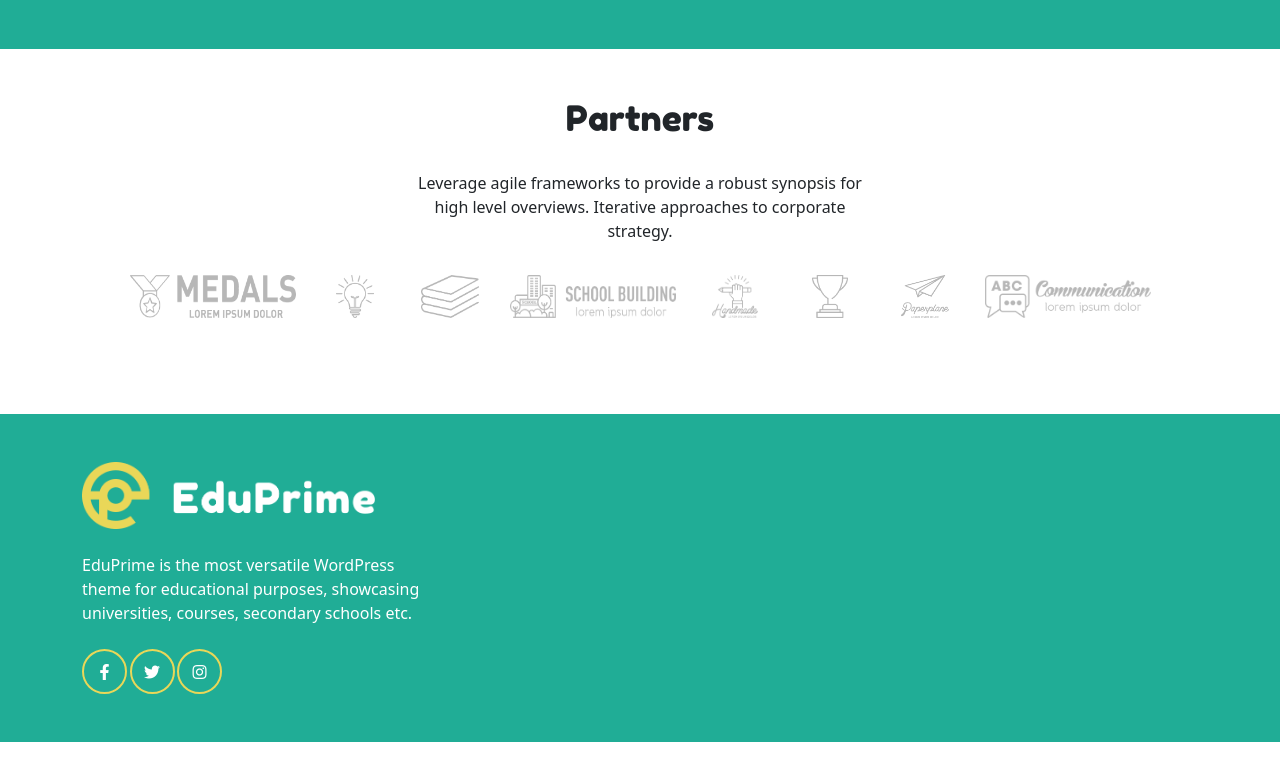
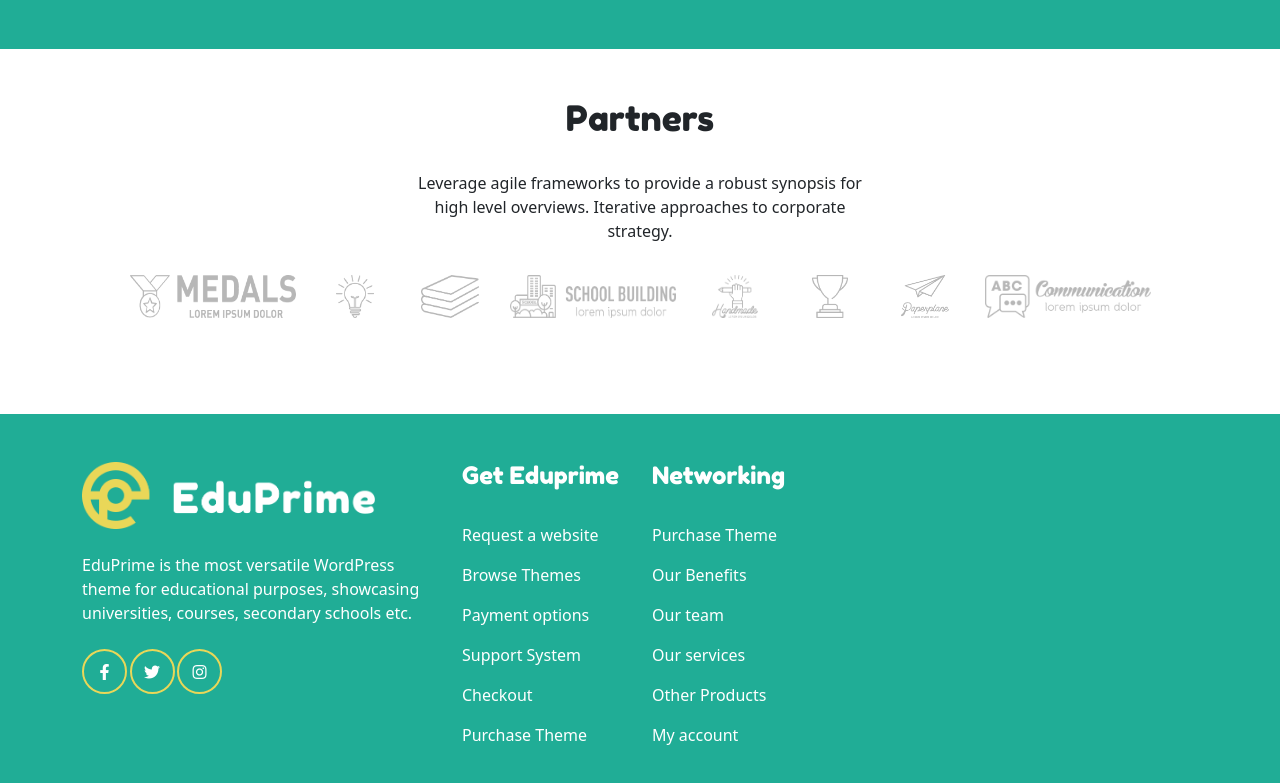
Before and after one commit to Giorgio-24/proj-html-vuejs, a Vue app: page / in a window 1280 px wide. Shown: the part 5201-5984 px from the top of the page. Before the commit the page ends 5943 px from the top, so only its background shows below. Built offline with nearby package versions, Linux system fonts and the light colour scheme.

Commit message:
footer-second-row-done

```diff
--- a/src/App.vue
+++ b/src/App.vue
@@ -38,7 +38,7 @@
     </main>
     <footer class="py-5 bg-color-primary">
       <div class="container">
-        <FooterContent />
+        <FooterContent :footerList="footerList" />
       </div>
     </footer>
   </div>
@@ -87,6 +87,30 @@ export default {
         { name: "Contact", hasList: false, active: false },
         { name: "Purchase", hasList: false, active: false },
       ],
+      footerList: [
+        {
+          listTitle: "Get Eduprime",
+          listItems: [
+            "Request a website",
+            "Browse Themes",
+            "Payment options",
+            "Support System",
+            "Checkout",
+            "Purchase Theme",
+          ],
+        },
+        {
+          listTitle: "Networking",
+          listItems: [
+            "Purchase Theme",
+            "Our Benefits",
+            "Our team",
+            "Our services",
+            "Other Products",
+            "My account",
+          ],
+        },
+      ],
     };
   },
 };
--- a/src/components/FooterContent.vue
+++ b/src/components/FooterContent.vue
@@ -2,7 +2,7 @@
   <section class="row">
     <div class="col-4">
       <div class="row">
-        <div class="col-10 logo-box">
+        <div class="col-10 logo-box clickable">
           <img class="img-fluid" :src="logo" alt="EduPrime-logo" />
         </div>
         <div class="col-12 text-white my-4">
@@ -16,16 +16,17 @@
               :key="index"
               :icon="socialIcon.icon"
               :borderStyle="socialIcon.borderStyle"
-              class="col-3"
+              class="col-3 clickable"
             />
           </div>
         </div>
       </div>
     </div>
     <div class="col-4">
-      <div class="row">
-        <div class="col-6"></div>
-        <div class="col-6"></div>
+      <div class="row text-white">
+        <div v-for="(list, index) in footerList" :key="index" class="col-6">
+          <List :listTitle="list.listTitle" :listItems="list.listItems" />
+        </div>
       </div>
     </div>
     <div class="col-4"></div>
@@ -34,11 +35,14 @@
 
 <script>
 import SocialLogo from "./SocialLogo.vue";
+import List from "./List.vue";
 export default {
   name: "FooterContent",
   components: {
     SocialLogo,
+    List,
   },
+  props: ["footerList"],
   data() {
     return {
       logo: require("../assets/img/theme_eduprime_logo.png"),
--- /dev/null
+++ b/src/components/List.vue
@@ -0,0 +1,23 @@
+<template>
+  <div>
+    <h4 class="mb-4">{{ listTitle }}</h4>
+    <ul class="p-0">
+      <li class="py-2" v-for="(item, index) in listItems" :key="index">
+        <a class="text-white" href="#">{{ item }}</a>
+      </li>
+    </ul>
+  </div>
+</template>
+
+<script>
+export default {
+  name: "List",
+  props: ["listTitle", "listItems"],
+};
+</script>
+
+<style>
+h4 {
+  font-family: "Fredoka One", cursive;
+}
+</style>
--- a/src/components/Partners.vue
+++ b/src/components/Partners.vue
@@ -6,7 +6,15 @@
       overviews. Iterative approaches to corporate strategy.
     </div>
     <div class="col-12 mt-2 mb-5">
-      <div class="logos-row row align-items-center justify-content-center">
+      <div
+        class="
+          logos-row
+          row
+          align-items-center
+          justify-content-center
+          clickable
+        "
+      >
         <PartnersLogos
           v-for="(partner, index) in partners"
           :key="index"
```
